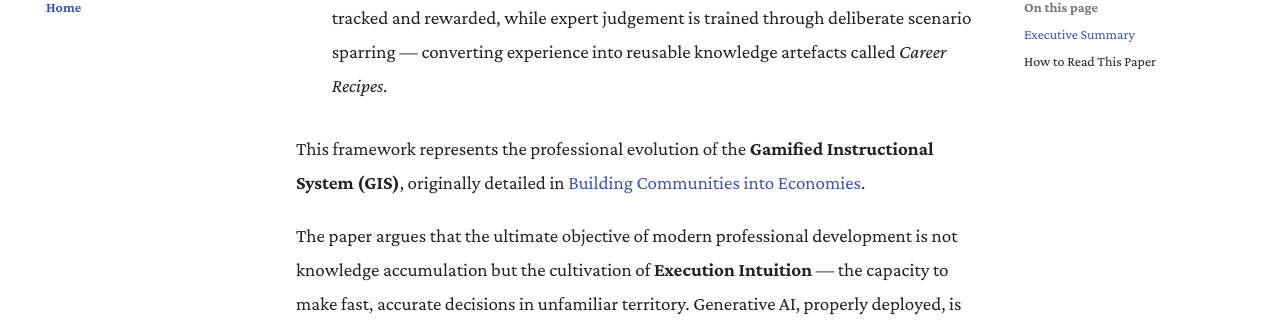
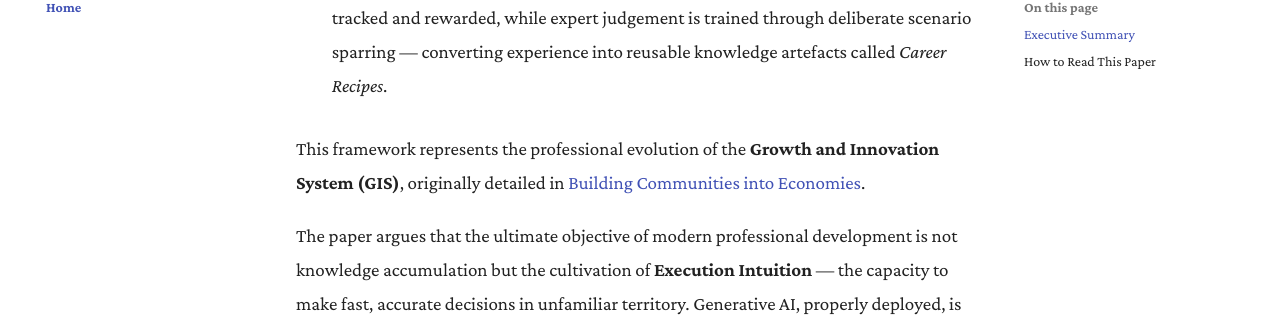
Before and after one commit to osioke/from-knowledge-to-judgement, an MkDocs documentation site: the page built from docs/index.md, in a window 1280 px wide and 900 px high, scrolled down 1577 px. Shown: the part 122-452 px from the top of the window. Built offline with MkDocs 1.6.1 and Material for MkDocs 9.7.7, drawn with Linux system fonts in a browser that asks for light colours; comment, search, counter and statistics services are not loaded.

Commit message:
fix: update terminology from 'Gamified Instructional System' to 'Growth and Innovation System'

```diff
--- a/docs/index.md
+++ b/docs/index.md
@@ -28,7 +28,7 @@ The **Human Operating System (HOS)** is a model for high-velocity, multi-discipl
 
 3. **The Execution Loop** — a live feedback system in which real-world execution is tracked and rewarded, while expert judgement is trained through deliberate scenario sparring — converting experience into reusable knowledge artefacts called *Career Recipes*.
 
-This framework represents the professional evolution of the **Gamified Instructional System (GIS)**, originally detailed in [Building Communities into Economies](https://growth-clinic.github.io/gis-book/).
+This framework represents the professional evolution of the **Growth and Innovation System (GIS)**, originally detailed in [Building Communities into Economies](https://growth-clinic.github.io/gis-book/).
 
 The paper argues that the ultimate objective of modern professional development is not knowledge accumulation but the cultivation of **Execution Intuition** — the capacity to make fast, accurate decisions in unfamiliar territory. Generative AI, properly deployed, is not a replacement for this intuition. It is the most powerful sparring partner ever built for developing it.
 
```
